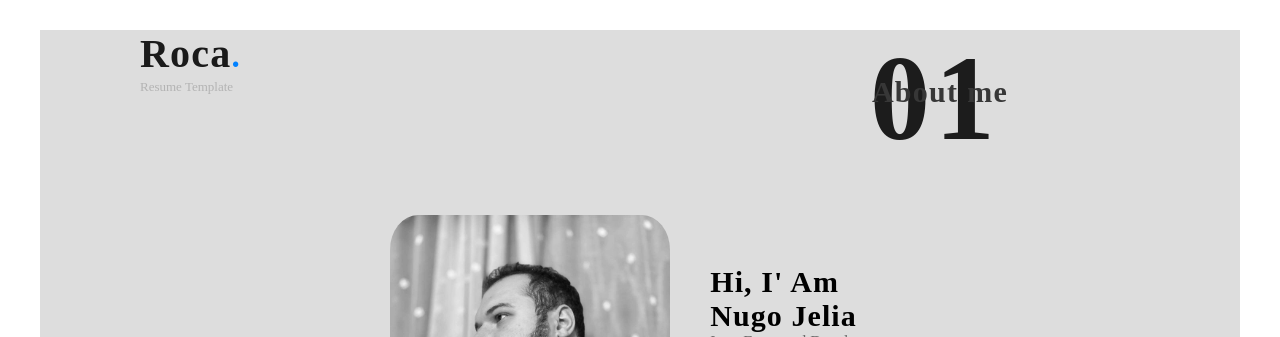
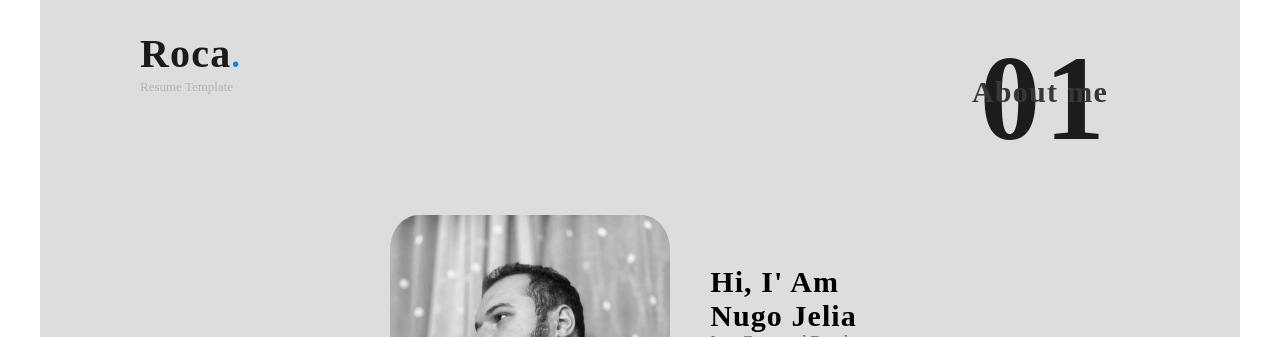
Before and after one commit to Duudaa004/finals-, a plain HTML site: page index.html in a window 1280 px wide. Shown: the top 337 px of the page. Drawn offline with Linux system fonts and the light colour scheme.

Commit message:
fix positions

```diff
--- a/style.css
+++ b/style.css
@@ -9,21 +9,21 @@
     max-width: 1200px;
     margin-left: auto;
     margin-right: auto;
+    padding-top: 30px;
 }
 
 .header {
     display: flex;
+    align-items: flex-start;
     justify-content: space-between;
     max-width: 1000px;
     margin-left: auto;
     margin-right: auto;
-    margin-top: 30px;
 }
 .header_main{
     font-size: 40px;
     letter-spacing: 1.2px;
     color: #1A1A1A;
-
 }
 
 .header_span{
@@ -38,12 +38,12 @@
 
 .header_right{
     position: relative;
-    margin-right: 300px;
+    margin-right: 20%;
     text-align: center;
 }
 
 .header_number {
-    left: 30px;
+    left: 40px;
     position: absolute;
     top: 0;
     color: #1C1C1C;
```
